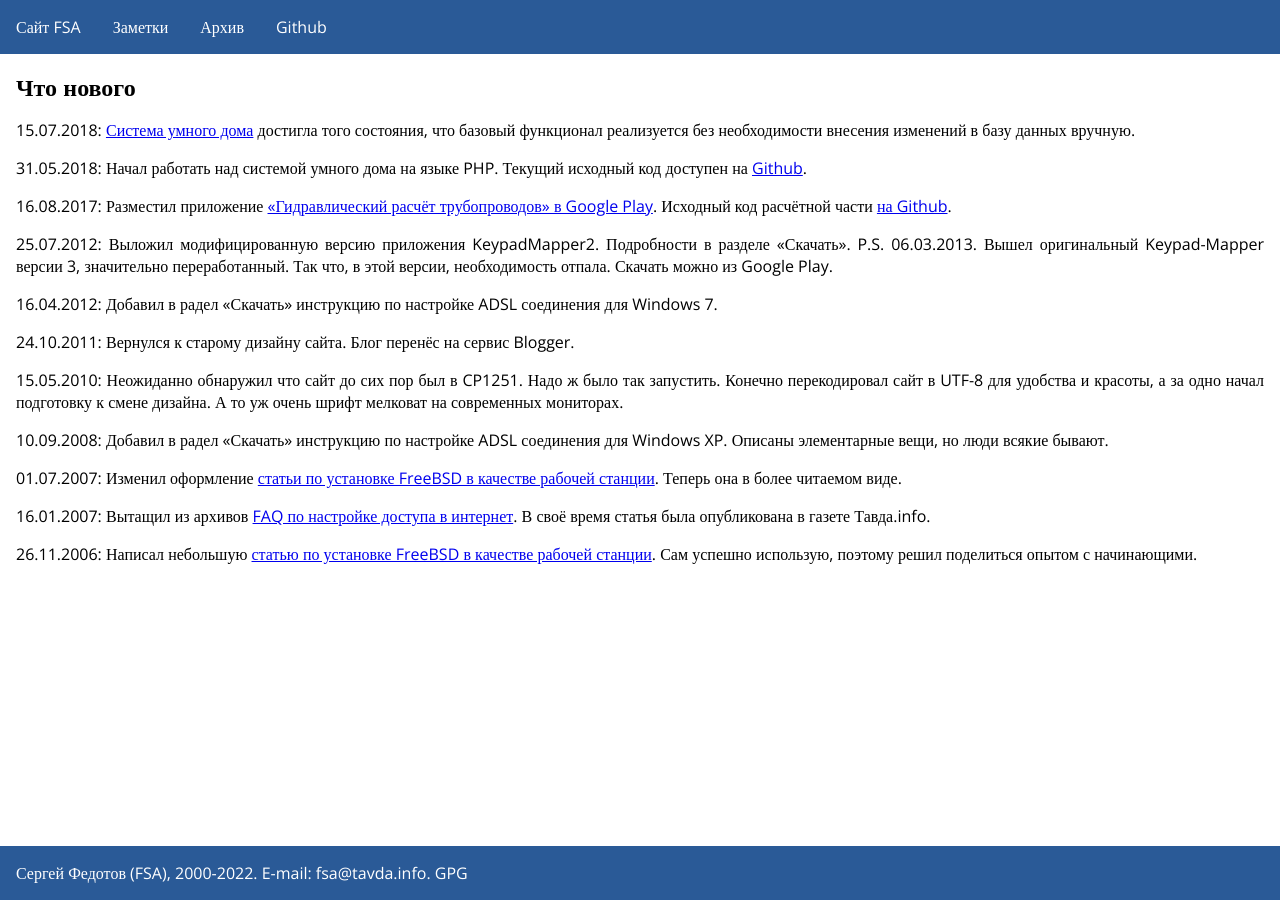
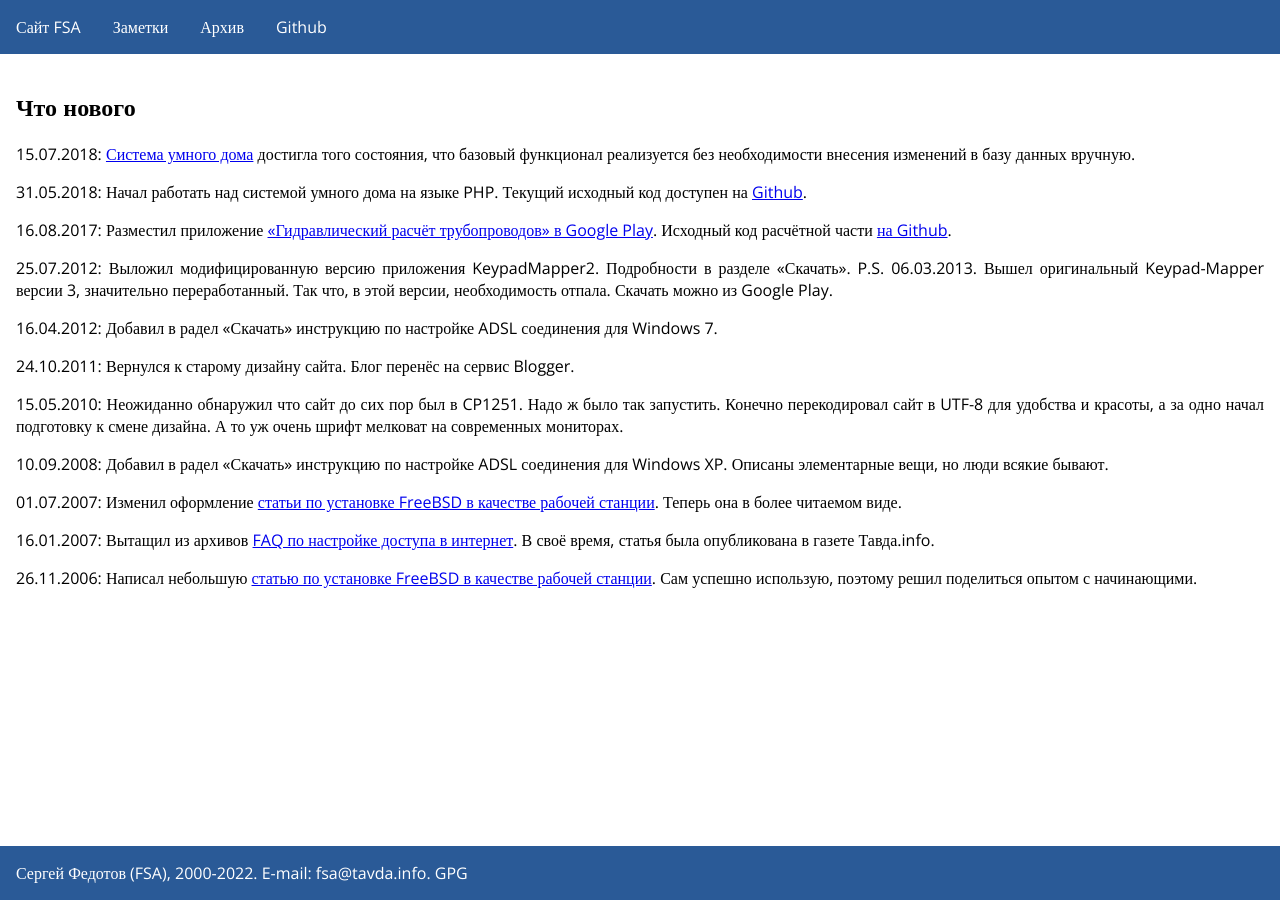
Before and after one commit to fsa/site, a Jekyll site: the page built from index.md, in a window 1280 px wide. Built offline with Jekyll 4.4.1, drawn with Linux system fonts in a browser that asks for light colours.

Commit message:
Мелкие правки ошибок на главной.

```diff
--- a/index.md
+++ b/index.md
@@ -2,10 +2,9 @@
 layout: default
 title: Сайт FSA
 ---
-# Что нового
+## Что нового
 
-15.07.2018: [Система умного дома](https://shcc.ru/) достигла того состояния, что базовый функционал
-  реализуется без необходимости внесения изменений в базу данных вручную.
+15.07.2018: [Система умного дома](https://shcc.ru/) достигла того состояния, что базовый функционал реализуется без необходимости внесения изменений в базу данных вручную.
 
 31.05.2018: Начал работать над системой умного дома на языке PHP. Текущий исходный код доступен на [Github](https://github.com/fsa/shcc).
 
@@ -24,6 +23,6 @@
 
 01.07.2007: Изменил оформление [статьи по установке FreeBSD в качестве рабочей станции](/FreeBSD/desktop/).  Теперь она в более читаемом виде.
 
-16.01.2007: Вытащил из архивов [FAQ по настройке доступа в интернет](/faq-internet). В своё время статья была опубликована в газете Тавда.info.
+16.01.2007: Вытащил из архивов [FAQ по настройке доступа в интернет](/faq-internet). В своё время, статья была опубликована в газете Тавда.info.
 
-26.11.2006: Написал небольшую [статью по установке FreeBSD в качестве рабочей станции](/FreeBSD/desktop). Сам успешно использую, поэтому решил поделиться опытом с начинающими.
+26.11.2006: Написал небольшую [статью по установке FreeBSD в качестве рабочей станции](/FreeBSD/desktop/). Сам успешно использую, поэтому решил поделиться опытом с начинающими.
```
